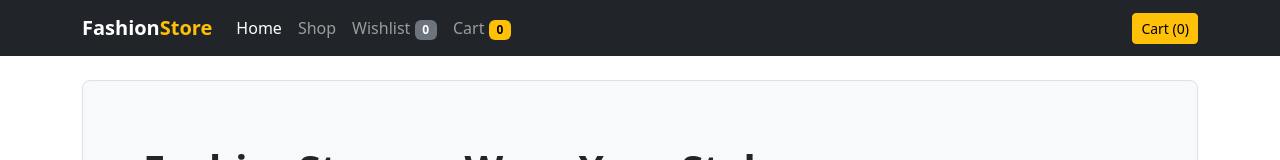
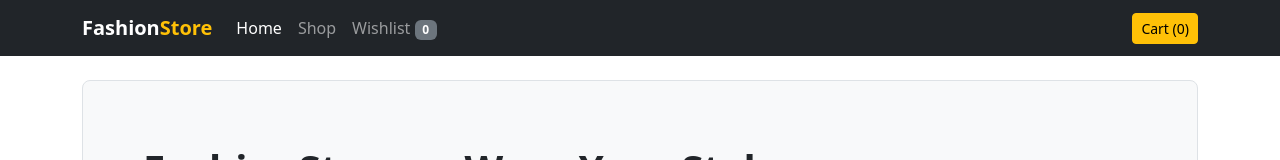
Before and after one commit to Dhanush616/fashion-store, a React (Vite) app: page / in a window 1280 px wide. Shown: the top 160 px of the page. Built offline with nearby package versions, Linux system fonts and the light colour scheme.

Commit message:
fix: keep only cart button in navbar

```diff
--- a/src/components/Navbar.jsx
+++ b/src/components/Navbar.jsx
@@ -35,12 +35,6 @@ export default function Navbar() {
                 <span className="badge text-bg-secondary">{wishlist.length}</span>
               </NavLink>
             </li>
-            <li className="nav-item">
-              <NavLink className="nav-link" to="/cart">
-                Cart{" "}
-                <span className="badge text-bg-warning">{cartCount(items)}</span>
-              </NavLink>
-            </li>
           </ul>
           <div className="d-flex gap-2 align-items-center">
             <Link className="btn btn-sm btn-warning" to="/cart">
```
